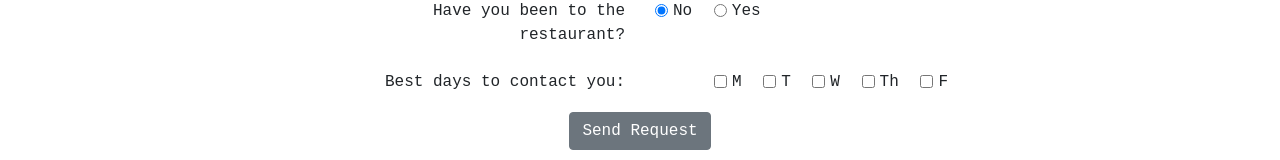
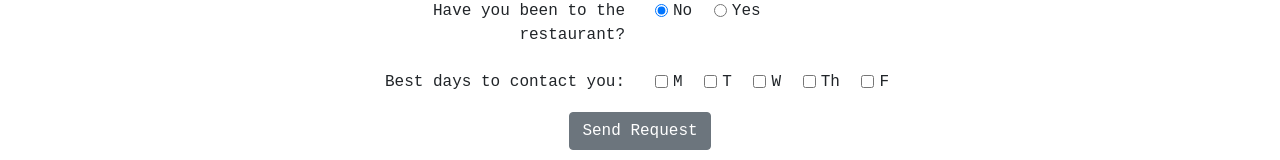
Before and after one commit to spearw/restaurantDev10, a plain HTML site: page static/contact.html in a window 1280 px wide. Shown: the part 568-728 px from the top of the page. Drawn offline with nearby package versions, Linux system fonts and the light colour scheme.

Commit message:
fixed formatting on contact page

```diff
--- a/static/contact.html
+++ b/static/contact.html
@@ -94,8 +94,8 @@
     <!-- JS disabled message -->
     <noscript>
       <h2 class="alert alert-danger">
-        Warning: JavaScript disabled. This website is best viewed with JavaScript
-        enabled.
+        Warning: JavaScript disabled. This website is best viewed with
+        JavaScript enabled.
       </h2>
     </noscript>
 
@@ -195,7 +195,7 @@
       </fieldset>
       <div class="form-group row">
         <div class="col-sm-6">Best days to contact you:</div>
-        <div class="col-sm-6">
+        <div class="col-sm-6 text-left">
           <div class="form-check form-check-inline">
             <input
               class="form-check-input"
```
